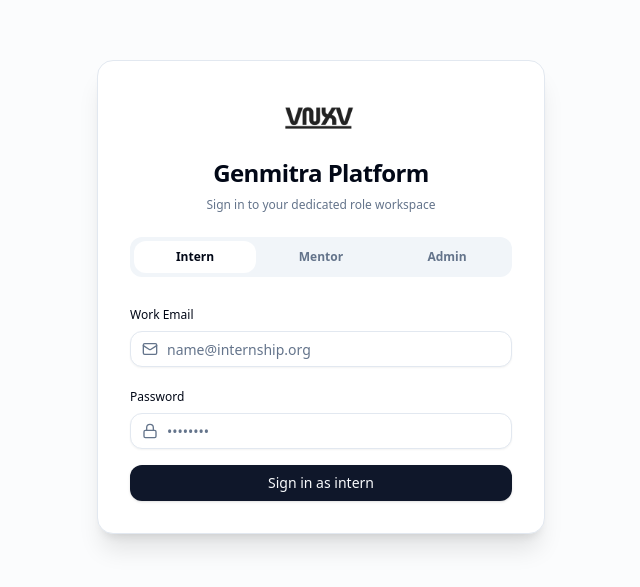
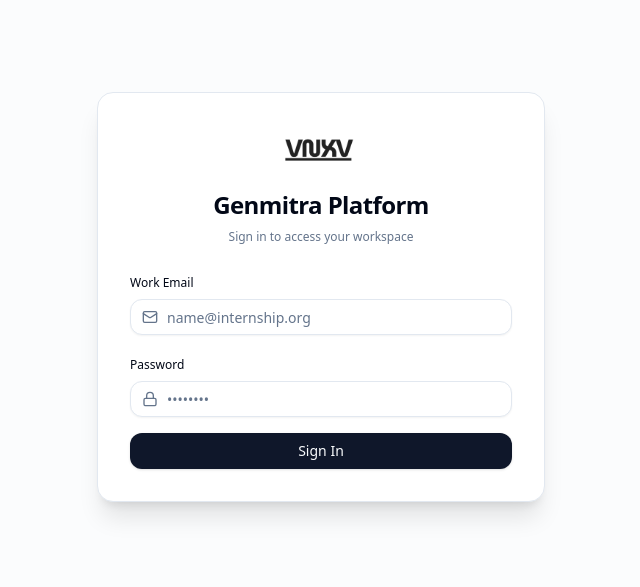
Before and after one commit to GenMitra-Technologies/genwork, a React (Vite) app: page /genmitraworkspace in a window 1280 px wide. Shown: the part 103-690 px from the top of the page, without its empty margins (319-959 px from the left). Built offline with nearby package versions, Linux system fonts and the light colour scheme; no server answers.

Commit message:
feat: remove role tabs from login page and auto-detect role on sign in

```diff
--- a/src/features/auth/LoginPage.tsx
+++ b/src/features/auth/LoginPage.tsx
@@ -1,22 +1,19 @@
 import React, { useState, useEffect } from 'react';
-import { useNavigate, useSearchParams, Link } from 'react-router-dom';
+import { useNavigate, useSearchParams } from 'react-router-dom';
 import { useForm } from 'react-hook-form';
 import { zodResolver } from '@hookform/resolvers/zod';
-import { Lock, Mail, AlertCircle, ShieldCheck, CheckCircle2, Sparkles, ExternalLink } from 'lucide-react';
+import { Lock, Mail, AlertCircle } from 'lucide-react';
 import { supabase } from '../../lib/supabase';
 import { useAuth } from '../../hooks/useAuth';
 import { loginSchema, LoginInput } from '../../lib/validators';
-import { UserRole } from '../../types/database.types';
 import { Button } from '../../components/ui/button';
 import { Input } from '../../components/ui/input';
 import { Logo } from '../../components/shared/Logo';
-import { cn } from '../../lib/utils';
 
 export function LoginPage() {
   const [searchParams] = useSearchParams();
   const navigate = useNavigate();
   const { session, role: currentRole } = useAuth();
-  const [selectedRole, setSelectedRole] = useState<UserRole>('intern');
   const [authError, setAuthError] = useState<string | null>(null);
   const [isSubmitting, setIsSubmitting] = useState(false);
 
@@ -25,14 +22,12 @@
   const {
     register,
     handleSubmit,
-    setValue,
     formState: { errors },
   } = useForm<LoginInput>({
     resolver: zodResolver(loginSchema),
     defaultValues: {
       email: '',
       password: '',
-      role: 'intern',
     },
   });
 
@@ -44,12 +39,6 @@
       else if (currentRole === 'admin') navigate('/admin');
     }
   }, [session, currentRole, navigate]);
-
-  const handleRoleTabChange = (role: UserRole) => {
-    setSelectedRole(role);
-    setValue('role', role);
-    setAuthError(null);
-  };
 
   const onSubmit = async (data: LoginInput) => {
     setAuthError(null);
@@ -67,28 +56,19 @@
         return;
       }
 
-      // Check role verification:
-      // Try to read profile
+      // Check user role from profile
       const { data: profile } = await supabase
         .from('profiles')
         .select('role, status')
         .eq('id', authData.user.id)
         .maybeSingle();
 
-      const userRole = profile?.role || authData.user.user_metadata?.role;
+      const userRole = profile?.role || authData.user.user_metadata?.role || 'intern';
       const status = profile?.status || 'active';
 
       if (status === 'inactive' || status === 'suspended') {
         await supabase.auth.signOut();
         setAuthError('Your account has been deactivated. Please contact an administrator.');
-        setIsSubmitting(false);
-        return;
-      }
-
-      // Strict role verification against selected tab (Requirement 2.2)
-      if (userRole !== selectedRole) {
-        await supabase.auth.signOut();
-        setAuthError(`Wrong workspace for this account. This account is registered as a ${userRole}.`);
         setIsSubmitting(false);
         return;
       }
@@ -101,17 +81,17 @@
           p_entity_id: authData.user.id,
           p_prev: null,
           p_new: null,
-          p_meta: { portal: selectedRole },
+          p_meta: { portal: userRole },
           p_user_agent: navigator.userAgent,
         });
       } catch {
         // non-blocking
       }
 
-      // Redirect to portal
-      if (selectedRole === 'intern') navigate('/intern');
-      else if (selectedRole === 'mentor') navigate('/mentor');
-      else if (selectedRole === 'admin') navigate('/admin');
+      // Automatically route user to their respective role workspace
+      if (userRole === 'mentor') navigate('/mentor');
+      else if (userRole === 'admin') navigate('/admin');
+      else navigate('/intern');
     } catch (err: any) {
       setAuthError(err.message || 'An unexpected error occurred.');
     } finally {
@@ -146,27 +126,8 @@
             </div>
             <h1 className="text-2xl font-bold tracking-tight text-foreground">Genmitra Platform</h1>
             <p className="text-xs text-muted-foreground">
-              Sign in to your dedicated role workspace
+              Sign in to access your workspace
             </p>
-          </div>
-
-          {/* Role Tabs */}
-          <div className="grid grid-cols-3 gap-1 rounded-xl bg-muted p-1 mb-6">
-            {(['intern', 'mentor', 'admin'] as UserRole[]).map((role) => (
-              <button
-                key={role}
-                type="button"
-                onClick={() => handleRoleTabChange(role)}
-                className={cn(
-                  'rounded-lg py-2 text-xs font-semibold capitalize transition-all',
-                  selectedRole === role
-                    ? 'bg-card text-foreground shadow-xs'
-                    : 'text-muted-foreground hover:text-foreground'
-                )}
-              >
-                {role}
-              </button>
-            ))}
           </div>
 
           {/* Error notice */}
@@ -179,8 +140,6 @@
 
           {/* Form */}
           <form onSubmit={handleSubmit(onSubmit)} className="space-y-4">
-            <input type="hidden" {...register('role')} />
-
             <div className="space-y-1.5">
               <label className="text-xs font-medium text-foreground">Work Email</label>
               <div className="relative">
@@ -216,7 +175,7 @@
             </div>
 
             <Button type="submit" className="w-full mt-2" disabled={isSubmitting}>
-              {isSubmitting ? 'Authenticating...' : `Sign in as ${selectedRole}`}
+              {isSubmitting ? 'Authenticating...' : 'Sign In'}
             </Button>
           </form>
         </div>
--- a/src/lib/validators/index.ts
+++ b/src/lib/validators/index.ts
@@ -4,7 +4,7 @@
 export const loginSchema = z.object({
   email: z.string().email('Please enter a valid email address'),
   password: z.string().min(6, 'Password must be at least 6 characters'),
-  role: z.enum(['intern', 'mentor', 'admin']),
+  role: z.enum(['intern', 'mentor', 'admin']).optional(),
 });
 
 export type LoginInput = z.infer<typeof loginSchema>;
```
